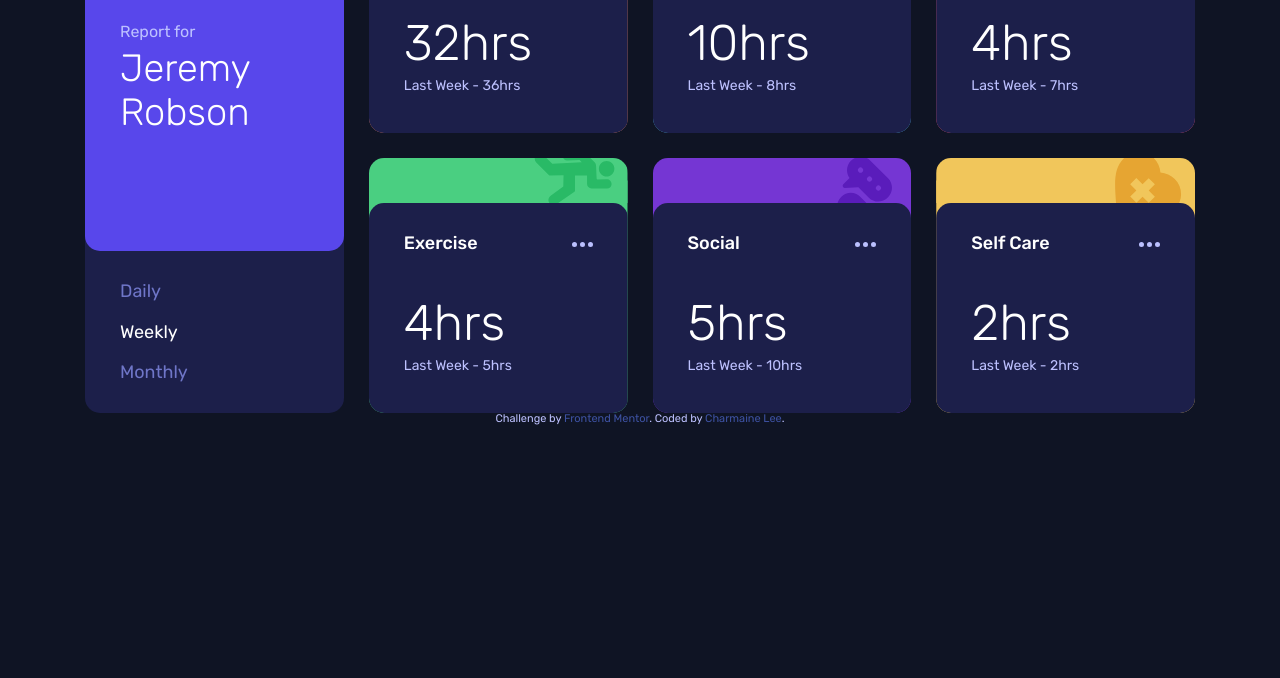
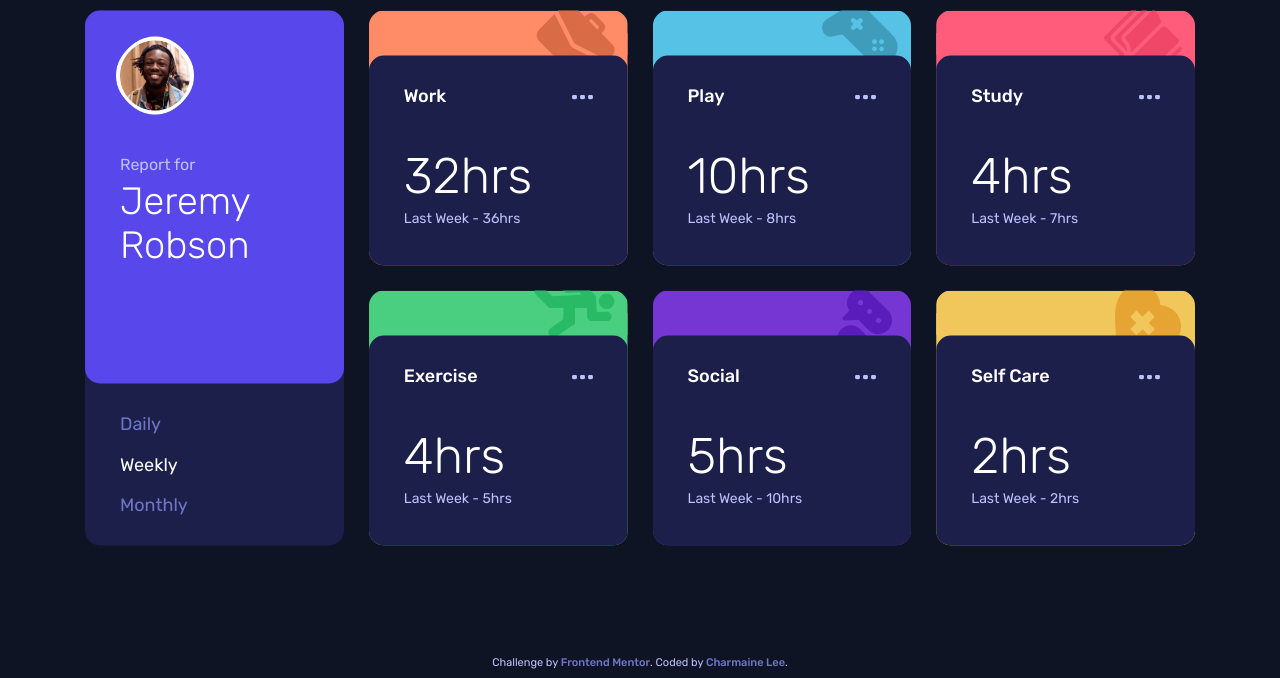
Before and after one commit to charmainelhm/time-tracking-dashboard, a plain HTML site: page index.html in a window 1280 px wide. Shown: the part 122-800 px from the top of the page. Drawn offline with Linux system fonts and the light colour scheme; no server answers.

Commit message:
Adjust position of main content

```diff
--- a/css/style.css
+++ b/css/style.css
@@ -47,6 +47,11 @@ body {
   font-size: var(--fs-200);
   color: var(--color-text-secondary);
   background-color: var(--color-background-main);
+  min-height: 100vh;
+  padding-block: 5rem;
+  /* display: flex;
+  justify-content: center;
+  align-items: center; */
 }
 
 h1,
@@ -124,6 +129,10 @@ a {
 
   .container {
     max-width: 1110px;
+    position: absolute;
+    top: 50%;
+    left: 50%;
+    transform: translate(-50%, -50%);
     grid-template-columns: repeat(4, 1fr);
     grid-template-rows: 255px 255px;
     grid-template-areas:
@@ -299,9 +308,23 @@ header .flex {
 
 /* Attribution */
 .attribution {
+  margin-top: 3rem;
   font-size: 11px;
   text-align: center;
 }
 .attribution a {
-  color: hsl(228, 45%, 44%);
+  color: var(--color-text-tertiary);
+  font-weight: 500;
 }
+
+.attribution a:hover {
+  color: var(--color-accent-main);
+}
+
+@media screen and (min-width: 900px) {
+  .attribution {
+    position: absolute;
+    bottom: 1%;
+    width: 100%;
+  }
+}
--- a/index.html
+++ b/index.html
@@ -162,7 +162,7 @@
         </article>
       </div>
     </div>
-    <div class="attribution">
+    <footer class="attribution">
       Challenge by
       <a href="https://www.frontendmentor.io?ref=challenge" target="_blank"
         >Frontend Mentor</a
@@ -170,6 +170,6 @@
       <a href="https://charmainelhm.netlify.app/" target="_blank"
         >Charmaine Lee</a
       >.
-    </div>
+    </footer>
   </body>
 </html>
```
